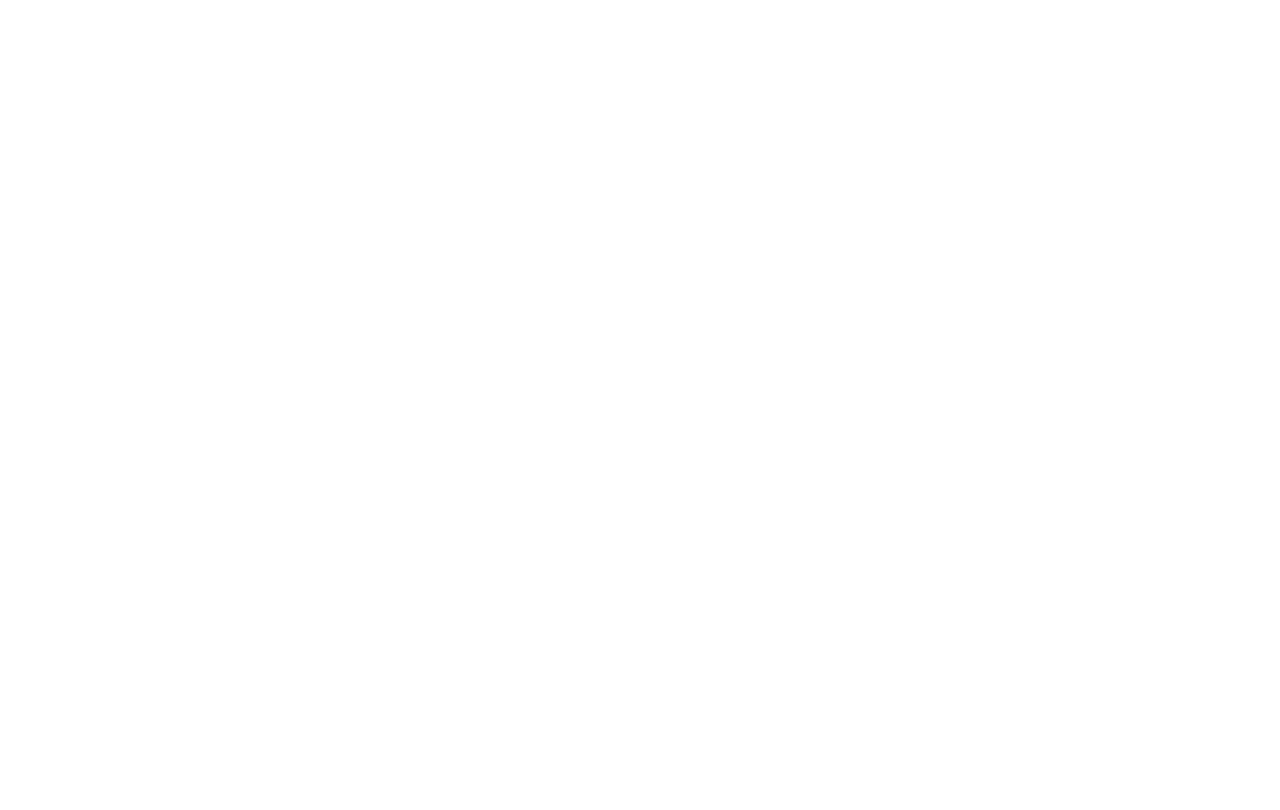
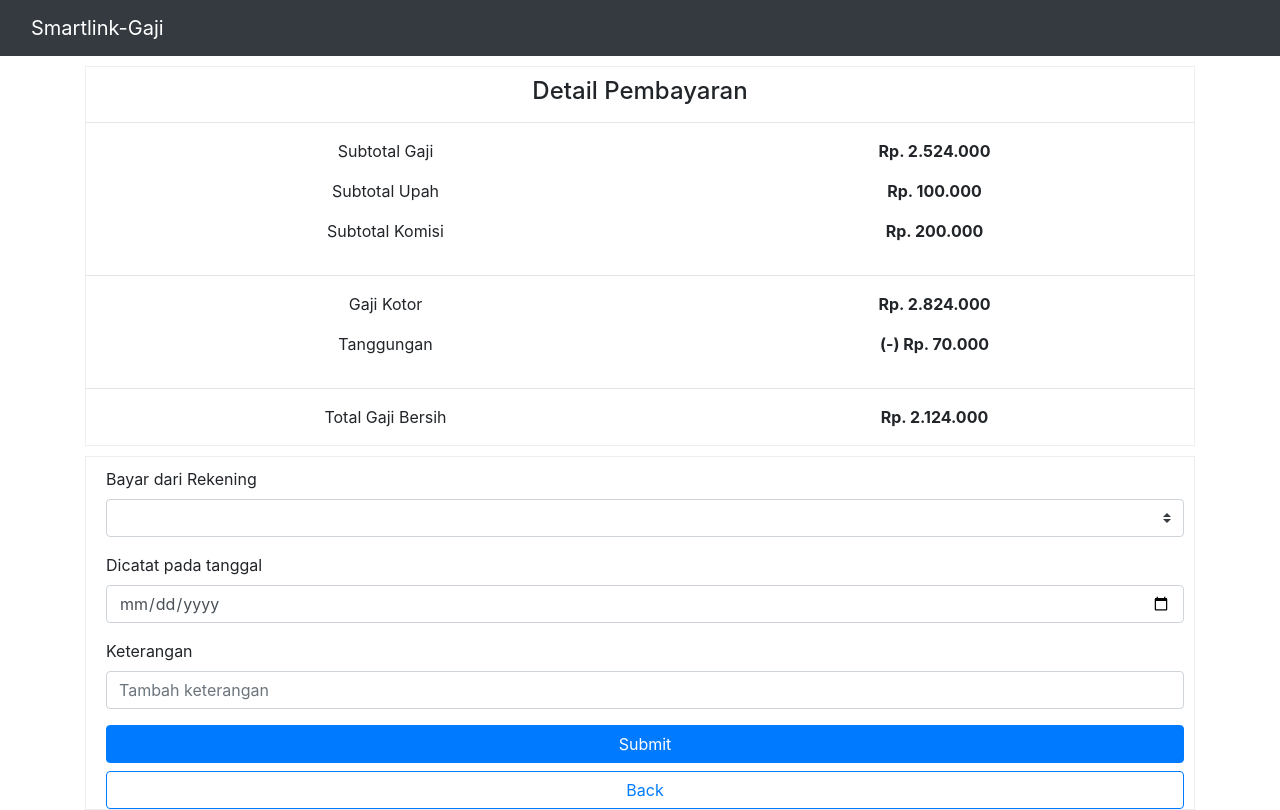
Before and after one commit to nafilah17/fe-test-smartlink, a Vue app: page /detail-pembayaran in a window 1280 px wide. Built offline with nearby package versions, Linux system fonts and the light colour scheme.

Commit message:
create detail pembayaran

```diff
--- /dev/null
+++ b/src/components/CardPembayaran.vue
@@ -0,0 +1,146 @@
+<template>
+<div>
+    <div class="cardPembayaran">
+         <h4>Detail Pembayaran</h4>
+        <hr />
+        <b-row class="cardRow">
+            <b-col>
+                <p>Subtotal Gaji</p>
+            </b-col>
+            <b-col>
+                <strong>Rp. 2.524.000</strong>
+            </b-col>
+        </b-row>
+        <b-row class="cardRow">
+            <b-col>
+                <p>Subtotal Upah</p>
+            </b-col>
+            <b-col>
+                <strong>Rp. 100.000</strong>
+            </b-col>
+        </b-row>
+        <b-row class="cardRow">
+            <b-col>
+                <p>Subtotal Komisi</p>
+            </b-col>
+            <b-col>
+                <strong>Rp. 200.000</strong>
+            </b-col>
+        </b-row>
+        <hr />
+        <b-row class="cardRow">
+            <b-col>
+                <p>Gaji Kotor</p>
+            </b-col>
+            <b-col>
+                <strong>Rp. 2.824.000</strong>
+            </b-col>
+        </b-row>
+        <b-row class="cardRow">
+            <b-col>
+                <p>Tanggungan</p>
+            </b-col>
+            <b-col>
+                <strong>(-) Rp. 70.000</strong>
+            </b-col>
+        </b-row>
+        <hr />
+        <b-row class="cardRow">
+            <b-col>
+                <p>Total Gaji Bersih</p>
+            </b-col>
+            <b-col>
+                <strong>Rp. 2.124.000</strong>
+            </b-col>
+        </b-row>
+    </div>
+
+    <div class="cardForm">
+        <b-form @submit="onSubmit" v-if="show">
+            <b-form-group id="input-group-3" label="Bayar dari Rekening" label-for="input-3">
+                <b-form-select
+                id="input-3"
+                v-model="form.rekening"
+                :options="rekenings"
+                required
+                >
+                </b-form-select>
+            </b-form-group>
+
+            <b-form-group
+                id="input-group-1"
+                label="Dicatat pada tanggal"
+                label-for="input-1"
+
+            >
+                <b-form-input
+                id="input-1"
+                v-model="form.date"
+                type="date"
+                placeholder="Pilih tanggal"
+                required
+                ></b-form-input>
+            </b-form-group>
+
+            <b-form-group id="input-group-2" label="Keterangan" label-for="input-2">
+                <b-form-input
+                id="input-2"
+                v-model="form.keterangan"
+                placeholder="Tambah keterangan"
+                required
+                ></b-form-input>
+            </b-form-group>
+        <b-button block type="submit" variant="primary" href="/detail-faktur" >Submit</b-button>
+    </b-form>
+    <b-button class="mt-2" block href="/" variant="outline-primary">Back</b-button>
+    <!-- <b-card class="mt-3" header="Form Data Result">
+      <pre class="m-0">{{ form }}</pre>
+    </b-card> -->
+    </div>
+</div>
+</template>
+
+<script>
+export default {
+    name: 'cardPembayaran',
+    data() {
+        return {
+            form: {
+                rekening: '',
+                date:'',
+                keterangan: '',
+            },
+            rekenings: [{ text: 'Select One', value: null}, 'BNI', 'BRI', 'Mandiri', 'BCA', 'Jago'],
+            show: true
+        }
+    },
+    methods: {
+      onSubmit(event) {
+        event.preventDefault()
+        alert(JSON.stringify(this.form))
+      },
+}
+}
+</script>
+
+<style>
+.cardForm {
+    margin-top: 10px;
+    padding: 10px;
+    padding-left:20px;
+    padding-bottom: 0px;
+    padding-top: 10px;
+    border: 1px solid #eee;
+}
+.cardPembayaran {
+    text-align: center;
+    margin-top: 10px;
+    padding-top: 10px;
+    padding-bottom: 0px;
+    border: 1px solid #eee;
+}
+
+.cardRow {
+    padding-left:40px;
+}
+</style>
--- a/src/components/CardSalary.vue
+++ b/src/components/CardSalary.vue
@@ -220,12 +220,12 @@
                     <h4>Total Gaji Bersih<b-icon-check-circle></b-icon-check-circle></h4>
                     <p></p>
                 </b-col>
-                <b-col >
+                <b-col class="mt-3">
                     <h4 class="font-color-red">Rp. 2.124.000</h4>
                 </b-col>
             </b-row>
             <small class="smallText">Nominal aktif yang diterima karyawan setelah ditambah komisi dikurangi pembayaran tanggungan (jika ada)</small>
-            <b-button block variant="primary">Lanjutkan</b-button>
+            <b-button class="mt-3" href="/detail-pembayaran" block variant="primary">Lanjutkan</b-button>
         </div>
     </div>
 </template>
@@ -253,6 +253,7 @@
 
 <style>
 .cardSalary {
+    text-align: center;
     border: 1px solid #eee;
     margin-top: 10px;
     margin-bottom: 10px;
--- a/src/router/index.js
+++ b/src/router/index.js
@@ -1,29 +1,33 @@
-import Vue from 'vue'
-import VueRouter from 'vue-router'
-import HomeView from '../views/HomeView.vue'
+import Vue from "vue";
+import VueRouter from "vue-router";
+import FakturGaji from "../views/FakturGaji.vue";
+import DetailFaktur from "../views/DetailFaktur.vue";
+import DetailPembayaran from "../views/DetailPembayaran.vue";
 
-Vue.use(VueRouter)
+Vue.use(VueRouter);
 
 const routes = [
   {
-    path: '/',
-    name: 'home',
-    component: HomeView
+    path: "/",
+    name: "faktur",
+    component: FakturGaji,
   },
   {
-    path: '/about',
-    name: 'about',
-    // route level code-splitting
-    // this generates a separate chunk (about.[hash].js) for this route
-    // which is lazy-loaded when the route is visited.
-    component: () => import(/* webpackChunkName: "about" */ '../views/AboutView.vue')
-  }
-]
+    path: "/detail-pembayaran",
+    name: "detail-pembayaran",
+    component: DetailPembayaran,
+  },
+  {
+    path: "/detail-faktur",
+    name: "detail-faktur",
+    component: DetailFaktur,
+  },
+];
 
 const router = new VueRouter({
-  mode: 'history',
+  mode: "history",
   base: process.env.BASE_URL,
-  routes
-})
+  routes,
+});
 
-export default router
+export default router;
--- a/src/views/AboutView.vue
+++ /dev/null
@@ -1,5 +0,0 @@
-<template>
-  <div class="about">
-    <h1>This is an about page</h1>
-  </div>
-</template>
--- /dev/null
+++ b/src/views/DetailFaktur.vue
@@ -0,0 +1,5 @@
+<template>
+  <div class="detail">
+    <h1>This is an Detail faktur </h1>
+  </div>
+</template>
--- /dev/null
+++ b/src/views/DetailPembayaran.vue
@@ -0,0 +1,25 @@
+<template>
+    <div class="detailPembayaran">
+        <Navbar />
+            <div class="container">
+                <CardPembayaran />
+            </div>
+    </div>
+</template>
+
+<script>
+import Navbar from '@/components/Navbar.vue'
+import CardPembayaran from '@/components/CardPembayaran.vue'
+
+export default {
+  name: 'HomeView',
+  components: {
+    Navbar,
+    CardPembayaran
+  }
+}
+</script>
+
+<style>
+
+</style>
--- a/src/views/HomeView.vue
+++ b/src/views/FakturGaji.vue
@@ -3,7 +3,6 @@
     <Navbar />
     <div class="container">
       <CardName />
-
       <CardSalary />
       </div>
 
```
